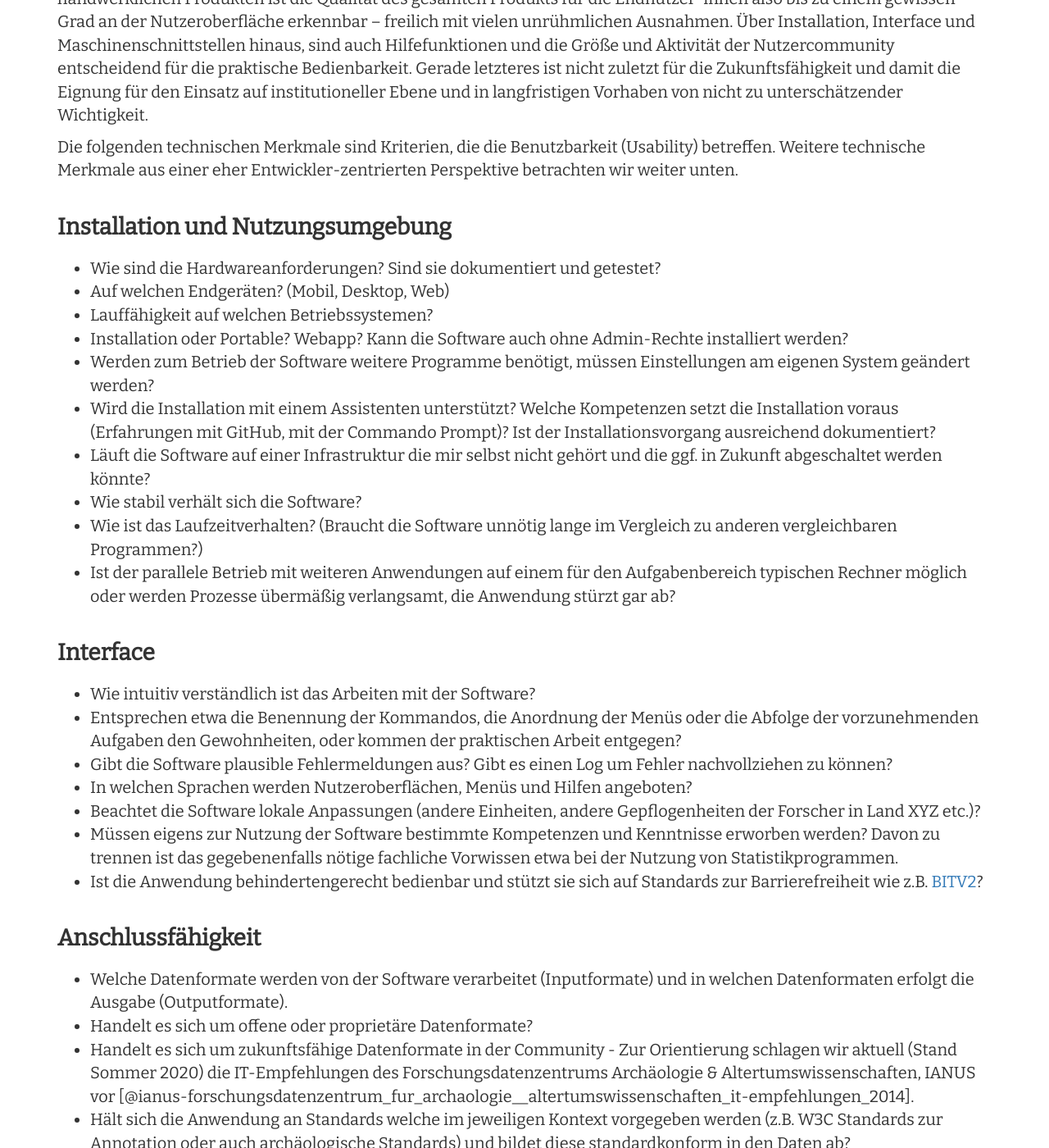
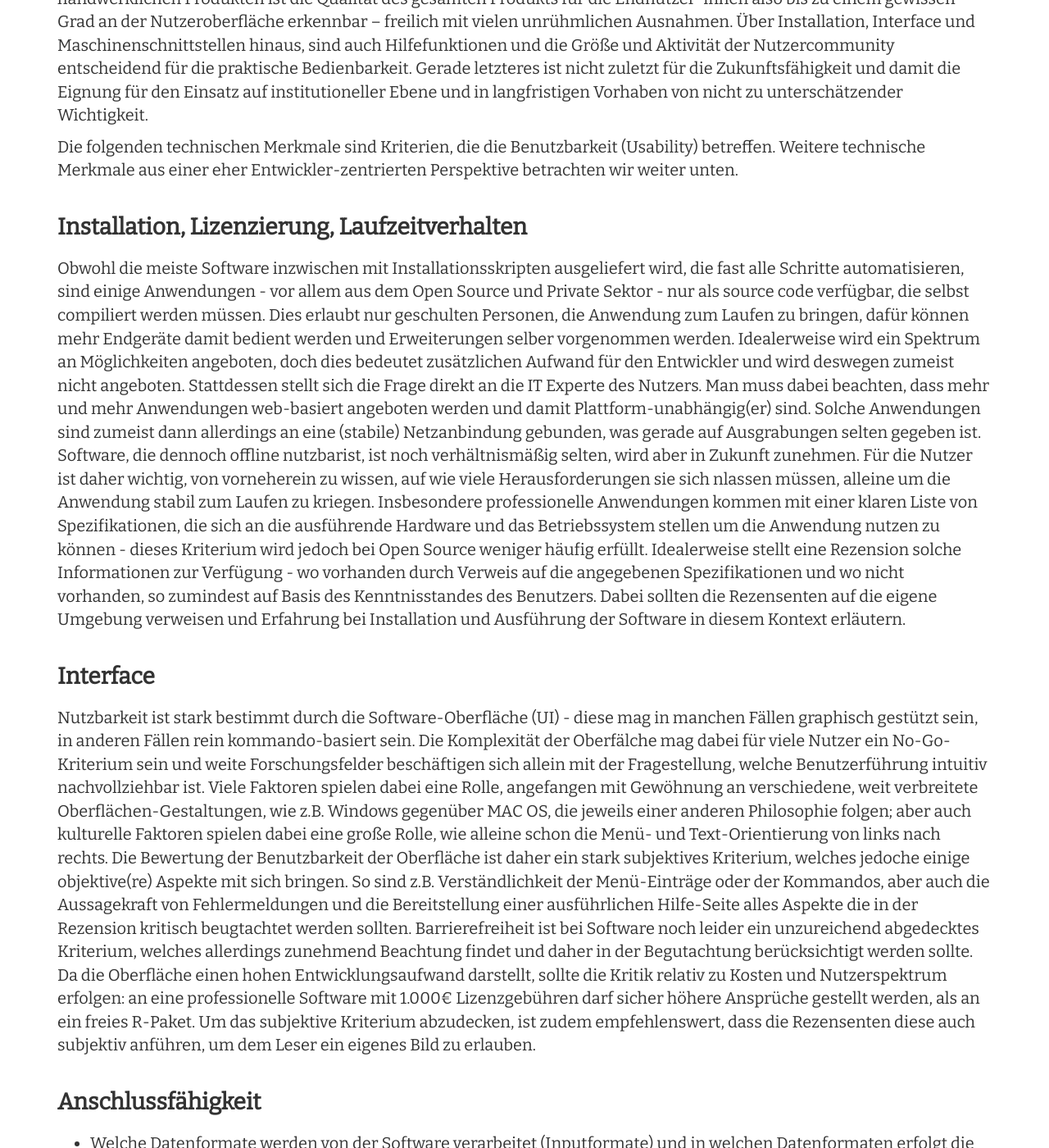
Before and after one commit to Research-Squirrel-Engineers/Impuls_SoftwareRezensionen_DGUF, a Jekyll site: the page built from Draft.md, in a window 1280 px wide and 1400 px high, scrolled down 11252 px. Shown: the whole window at 82% size. Built offline with Jekyll 4.4.1, drawn with Linux system fonts in a browser that asks for light colours; nearby versions of some CDN libraries.

Commit message:
Update Draft.md
Lutz: Installation und Interface überarbeitet

```diff
--- a/Draft.md
+++ b/Draft.md
@@ -236,26 +236,13 @@ Die Bedienbarkeit von Software ist von zentraler Bedeutung, da sie als Flaschenh
 
 Die folgenden technischen Merkmale sind Kriterien, die die Benutzbarkeit (Usability) betreffen. Weitere technische Merkmale aus einer eher Entwickler-zentrierten Perspektive betrachten wir weiter unten.
 
-#### Installation und Nutzungsumgebung
-* Wie sind die Hardwareanforderungen? Sind sie dokumentiert und getestet?
-* Auf welchen Endgeräten? (Mobil, Desktop, Web)
-* Lauffähigkeit auf welchen Betriebssystemen?
-* Installation oder Portable? Webapp? Kann die Software auch ohne Admin-Rechte installiert werden?
-* Werden zum Betrieb der Software weitere Programme benötigt, müssen Einstellungen am eigenen System geändert werden?
-* Wird die Installation mit einem Assistenten unterstützt? Welche Kompetenzen setzt die Installation voraus (Erfahrungen mit GitHub, mit der Commando Prompt)? Ist der Installationsvorgang ausreichend dokumentiert?
-* Läuft die Software auf einer Infrastruktur die mir selbst nicht gehört und die ggf. in Zukunft abgeschaltet werden könnte?
-* Wie stabil verhält sich die Software?
-* Wie ist das Laufzeitverhalten? (Braucht die Software unnötig lange im Vergleich zu anderen vergleichbaren Programmen?)
-* Ist der parallele Betrieb mit weiteren Anwendungen auf einem für den Aufgabenbereich typischen Rechner möglich oder werden Prozesse übermäßig verlangsamt, die Anwendung stürzt gar ab?
+#### Installation, Lizenzierung, Laufzeitverhalten
+Obwohl die meiste Software inzwischen mit Installationsskripten ausgeliefert wird, die fast alle Schritte automatisieren, sind einige Anwendungen - vor allem aus dem Open Source und Private Sektor - nur als source code verfügbar, die selbst compiliert werden müssen. Dies erlaubt nur geschulten Personen, die Anwendung zum Laufen zu bringen, dafür können mehr Endgeräte damit bedient werden und Erweiterungen selber vorgenommen werden. Idealerweise wird ein Spektrum an Möglichkeiten angeboten, doch dies bedeutet zusätzlichen Aufwand für den Entwickler und wird deswegen zumeist nicht angeboten. Stattdessen stellt sich die Frage direkt an die IT Experte des Nutzers. Man muss dabei beachten, dass mehr und mehr Anwendungen web-basiert angeboten werden und damit Plattform-unabhängig(er) sind. Solche Anwendungen sind zumeist dann allerdings an eine (stabile) Netzanbindung gebunden, was gerade auf Ausgrabungen selten gegeben ist. Software, die dennoch offline nutzbarist, ist noch verhältnismäßig selten, wird aber in Zukunft zunehmen.
+Für die Nutzer ist daher wichtig, von vorneherein zu wissen, auf wie viele Herausforderungen sie sich nlassen müssen, alleine um die Anwendung stabil zum Laufen zu kriegen. Insbesondere professionelle Anwendungen kommen mit einer klaren Liste von Spezifikationen, die sich an die ausführende Hardware und das Betriebssystem stellen um die Anwendung nutzen zu können - dieses Kriterium wird jedoch bei Open Source weniger häufig erfüllt. Idealerweise stellt eine Rezension solche Informationen zur Verfügung - wo vorhanden durch Verweis auf die angegebenen Spezifikationen und wo nicht vorhanden, so zumindest auf Basis des Kenntnisstandes des Benutzers. Dabei sollten die Rezensenten auf die eigene Umgebung verweisen und Erfahrung bei Installation und Ausführung der Software in diesem Kontext erläutern.
 
 #### Interface
-* Wie intuitiv verständlich ist das Arbeiten mit der Software?
-* Entsprechen etwa die Benennung der Kommandos, die Anordnung der Menüs oder die Abfolge der vorzunehmenden Aufgaben den Gewohnheiten, oder kommen der praktischen Arbeit entgegen?
-* Gibt die Software plausible Fehlermeldungen aus? Gibt es einen Log um Fehler nachvollziehen zu können?
-* In welchen Sprachen werden Nutzeroberflächen, Menüs und Hilfen angeboten?
-* Beachtet die Software lokale Anpassungen (andere Einheiten, andere Gepflogenheiten der Forscher in Land XYZ etc.)?
-* Müssen eigens zur Nutzung der Software bestimmte Kompetenzen und Kenntnisse erworben werden? Davon zu trennen ist das gegebenenfalls nötige fachliche Vorwissen etwa bei der Nutzung von Statistikprogrammen.
-* Ist die Anwendung behindertengerecht bedienbar und stützt sie sich auf Standards zur Barrierefreiheit wie z.B. [BITV2](http://www.gesetze-im-internet.de/bitv_2_0/BJNR184300011.html)?
+Nutzbarkeit ist stark bestimmt durch die Software-Oberfläche (UI) - diese mag in manchen Fällen graphisch gestützt sein, in anderen Fällen rein kommando-basiert sein. Die Komplexität der Oberfälche mag dabei für viele Nutzer ein No-Go-Kriterium sein und weite Forschungsfelder beschäftigen sich allein mit der Fragestellung, welche Benutzerführung intuitiv nachvollziehbar ist. Viele Faktoren spielen dabei eine Rolle, angefangen mit Gewöhnung an verschiedene, weit verbreitete Oberflächen-Gestaltungen, wie z.B. Windows gegenüber MAC OS, die jeweils einer anderen Philosophie folgen; aber auch kulturelle Faktoren spielen dabei eine große Rolle, wie alleine schon die Menü- und Text-Orientierung von links nach rechts.
+Die Bewertung der Benutzbarkeit der Oberfläche ist daher ein stark subjektives Kriterium, welches jedoche einige objektive(re) Aspekte mit sich bringen. So sind z.B. Verständlichkeit der Menü-Einträge oder der Kommandos, aber auch die Aussagekraft von Fehlermeldungen und die Bereitstellung einer ausführlichen Hilfe-Seite alles Aspekte die in der Rezension kritisch beugtachtet werden sollten. Barrierefreiheit ist bei Software noch leider ein unzureichend abgedecktes Kriterium, welches allerdings zunehmend Beachtung findet und daher in der Begutachtung berücksichtigt werden sollte. Da die Oberfläche einen hohen Entwicklungsaufwand darstellt, sollte die Kritik relativ zu Kosten und Nutzerspektrum erfolgen: an eine professionelle Software mit 1.000€ Lizenzgebühren darf sicher höhere Ansprüche gestellt werden, als an ein freies R-Paket. Um das subjektive Kriterium abzudecken, ist zudem empfehlenswert, dass die Rezensenten diese auch subjektiv anführen, um dem Leser ein eigenes Bild zu erlauben.
 
 #### Anschlussfähigkeit
 * Welche Datenformate werden von der Software verarbeitet (Inputformate) und in welchen Datenformaten erfolgt die Ausgabe (Outputformate).
```
